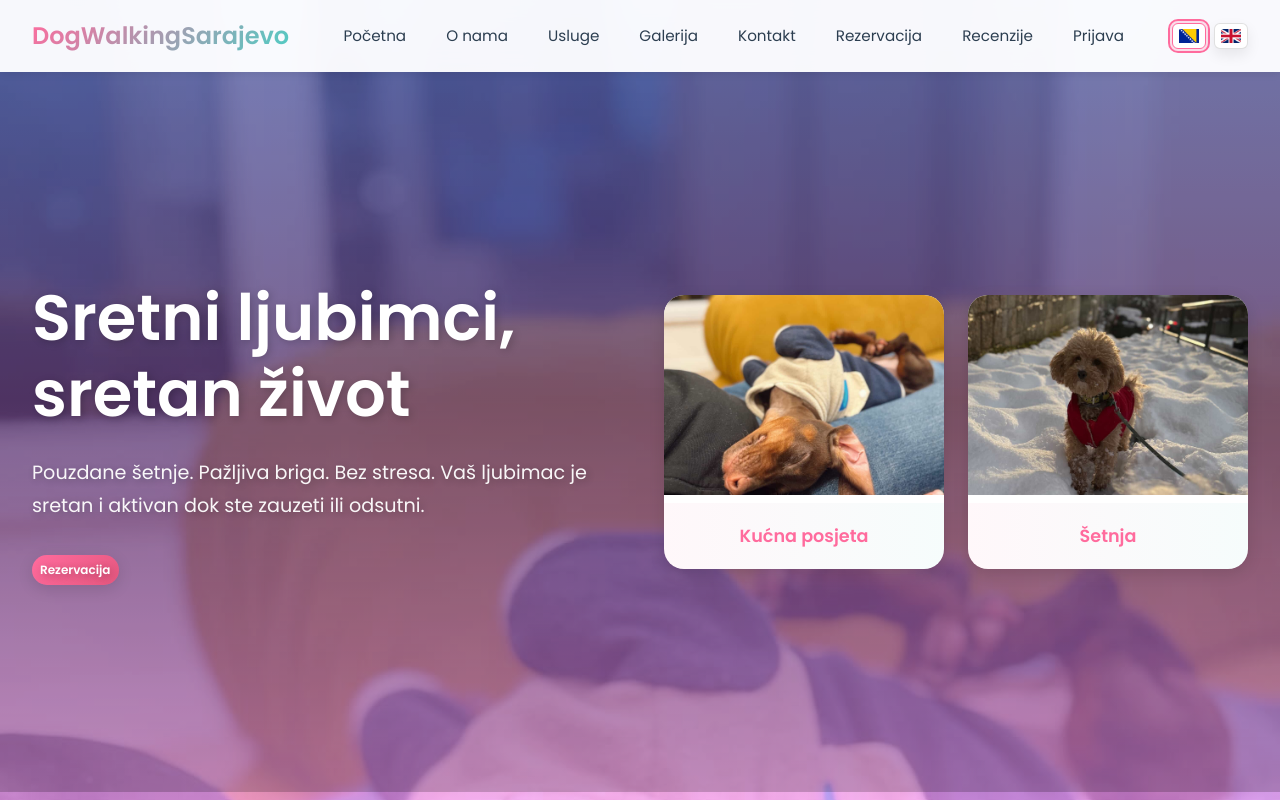
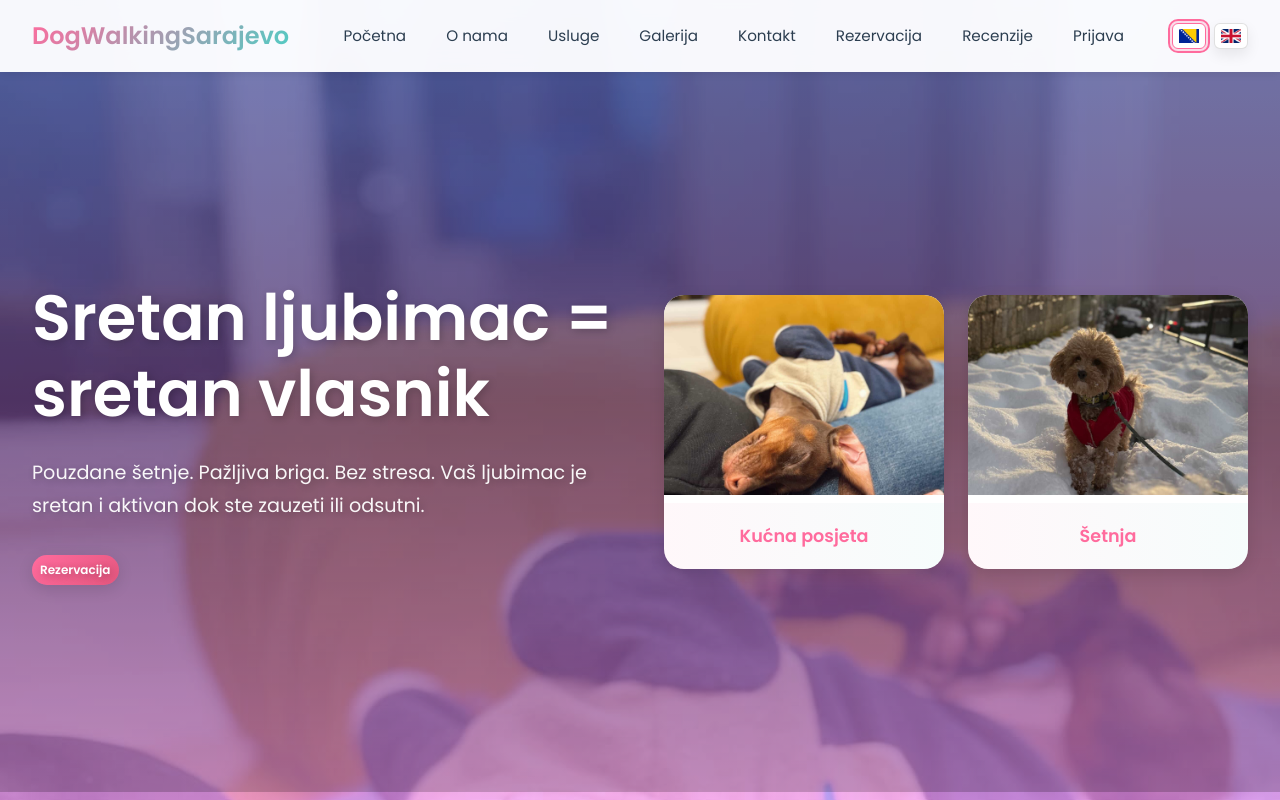
Before and after one commit to AjdinZ02/PetSittingSite, a website: page index.html in a window 1280 px wide. Shown: the top 800 px of the page. Drawn offline with Linux system fonts and the light colour scheme.

Commit message:
Gallery edit and Title changed

```diff
--- a/i18n.js
+++ b/i18n.js
@@ -10,7 +10,7 @@
         reserve:'Rezervacija', reviews:'Recenzije', login:'Prijava', logout:'Odjava', admin:'Admin'
       },
       index: {
-        hero_title:'Sretni ljubimci, sretan život',
+        hero_title:'Sretan ljubimac = sretan vlasnik',
         hero_sub:'Pouzdane šetnje. Pažljiva briga. Bez stresa. Vaš ljubimac je sretan i aktivan dok ste zauzeti ili odsutni.',
         learn_more:'Rezervacija',
         hero_home_visits:'Kućna posjeta',
@@ -97,7 +97,7 @@
         reserve:'Reserve', reviews:'Reviews', login:'Login', logout:'Logout', admin:'Admin'
       },
       index: {
-        hero_title:'Happy pets, happy life',
+        hero_title:'Happy pet = happy owner',
         hero_sub:'Reliable walks. Loving care. Stress-free service. We keep your pet happy and active while you’re busy or away.',
         learn_more:'Reserve',        hero_home_visits:'Home Visits',
         hero_pet_walking:'Pet Walking',
--- a/style.css
+++ b/style.css
@@ -1343,7 +1343,7 @@ footer p {
 .gallery-item img {
   width: 100%;
   height: 280px;
-  object-fit: cover;
+  object-fit: contain;
   background: transparent;
   transition: transform 0.3s ease;
 }
```
